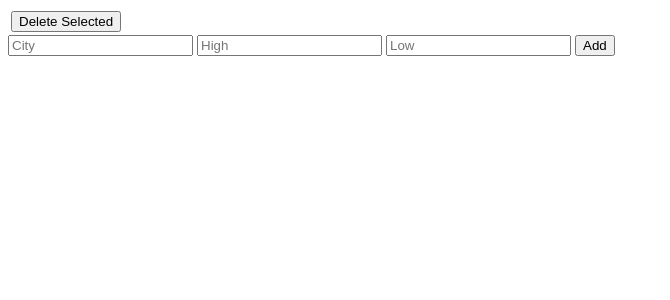
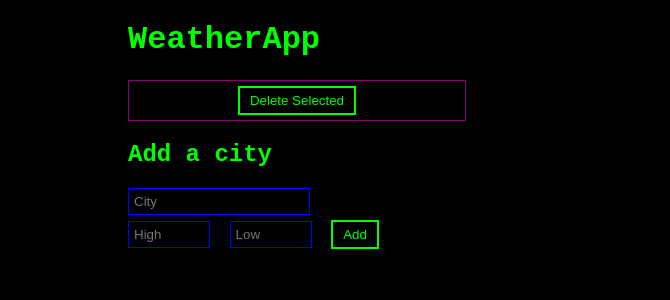
Before and after one commit to tomboszko/SQL-EXO, a PHP site: page / in a window 1280 px wide. Shown: the top 300 px of the page, without its empty margins (0-670 px from the left). Run offline with PHP 8.4, Linux system fonts and the light colour scheme; data that the repository does not hold is empty.

Commit message:
WeatherApp done

```diff
--- a/index.php
+++ b/index.php
@@ -4,14 +4,17 @@ try {
     $bdd = new PDO('mysql:host=localhost;dbname=weatherapp;charset=utf8', 'toms', 'root');
 // if connection OK then do the following:
     if ($_SERVER['REQUEST_METHOD'] === 'POST') {
-
         if (isset($_POST['city'], $_POST['high'], $_POST['low'])) {
             $stmt = $bdd->prepare('INSERT INTO météo (ville, haut, bas) VALUES (?, ?, ?)');
             $stmt->execute([$_POST['city'], $_POST['high'], $_POST['low']]);
         } elseif (isset($_POST['delete'])) {
             $stmt = $bdd->prepare('DELETE FROM météo WHERE ville = ?');
-            $stmt->execute([$_POST['delete']]);
+            foreach ($_POST['delete'] as $city) {
+                $stmt->execute([$city]);
+            }
         }
+        header("Location: index.php"); // Redirect to the same page (refresh without POST data)
+        exit;
     }
 
     $result = $bdd->query('SELECT * FROM météo')->fetchAll(PDO::FETCH_ASSOC);
@@ -29,31 +32,101 @@ try {
     <title>PDO WeatherApp</title>
 </head>
 <body>
+<main id="main">
+<h1>WeatherApp</h1>
 <table>
     <form method="post">
         <?php foreach ($result as $row): ?>
             <tr>
-                <td><?= $row['ville'] ?></td>
+                <td id="city"><?= $row['ville'] ?></td>
                 <td><?= $row['haut'] ?></td>
                 <td><?= $row['bas'] ?></td>
                 <td>
-                    <input type="checkbox" name="delete[]" value="<?= $row['ville'] ?>">
+                    <input class="checkBox" type="checkbox" name="delete[]" value="<?= $row['ville'] ?>">
                 </td>
             </tr>
         <?php endforeach; ?>
         <tr>
             <td colspan="4">
-                <input type="submit" value="Delete Selected">
+                <input class="btn" type="submit" value="Delete Selected">
             </td>
         </tr>
     </form>
 </table>
+<h2>Add a city</h2>
+    <form method="post">
+        <input style="width: 170px" type="text" name="city" placeholder="City"><br>
+        <input style="width: 70px" type="text" name="high" maxlength="6" placeholder="High">
+        <input style="width: 70px" type="text" name="low" maxlength="6" placeholder="Low">
+        <input class="btn" type="submit" value="Add">
+    </form>
+</main>
 
-    <form method="post">
-        <input type="text" name="city" placeholder="City">
-        <input type="text" name="high" placeholder="High">
-        <input type="text" name="low" placeholder="Low">
-        <input type="submit" value="Add">
-    </form>
+    <style>
+
+    body {
+        font-family: 'Courier New', monospace;
+        margin: 0;
+        padding: 0;
+        background-color: #000;
+        color: #0f0;
+    }
+    h1, h2 {
+        color: #0f0;
+    }
+    table {
+        width: 33%;
+        margin-bottom: 20px;
+        border-collapse: collapse;
+    }
+    table, th, td {
+        border: 1px solid #800080;
+    }
+    #city {
+        padding: 5px;
+        text-align: left;
+    }
+
+    td {
+        padding: 5px;
+        text-align: center;
+    }
+    form {
+        margin-bottom: 20px;
+
+    }
+    input[type="text"] {
+        padding: 5px;
+        margin-right: 10px;
+        margin-bottom: 5px;
+        background-color: #000;
+        color: #0f0;
+        border: 1px solid #0000FF;
+    }
+
+    #main {
+        margin: 0 auto;
+        width: 80%;
+    }
+
+    .checkBox {
+        margin-left: auto;
+        margin-right: auto;
+    text-align: center;
+}
+
+.btn {
+    background-color: #000;
+    color: #0f0;
+    border: 2px solid #0f0;
+    padding: 5px 10px;
+    text-decoration: none;
+    cursor: pointer;
+}
+.btn:hover {
+    background-color: #0f0;
+    color: #000;
+}
+    </style>
 </body>
 </html>
```
